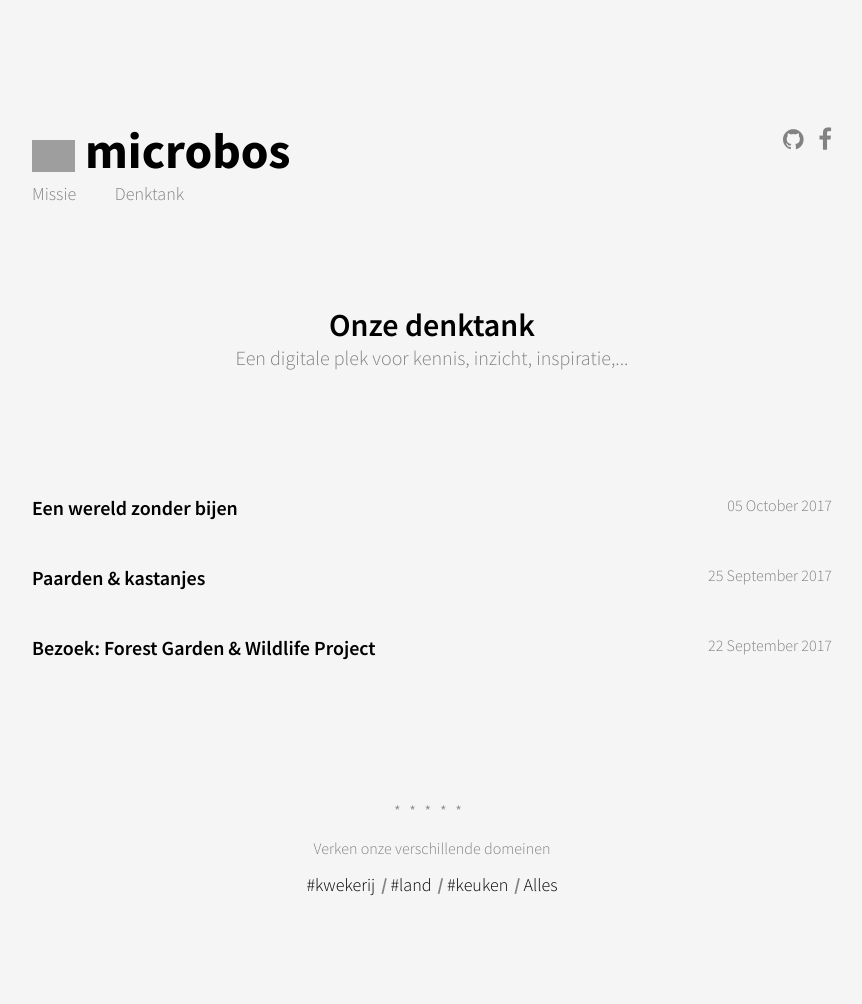
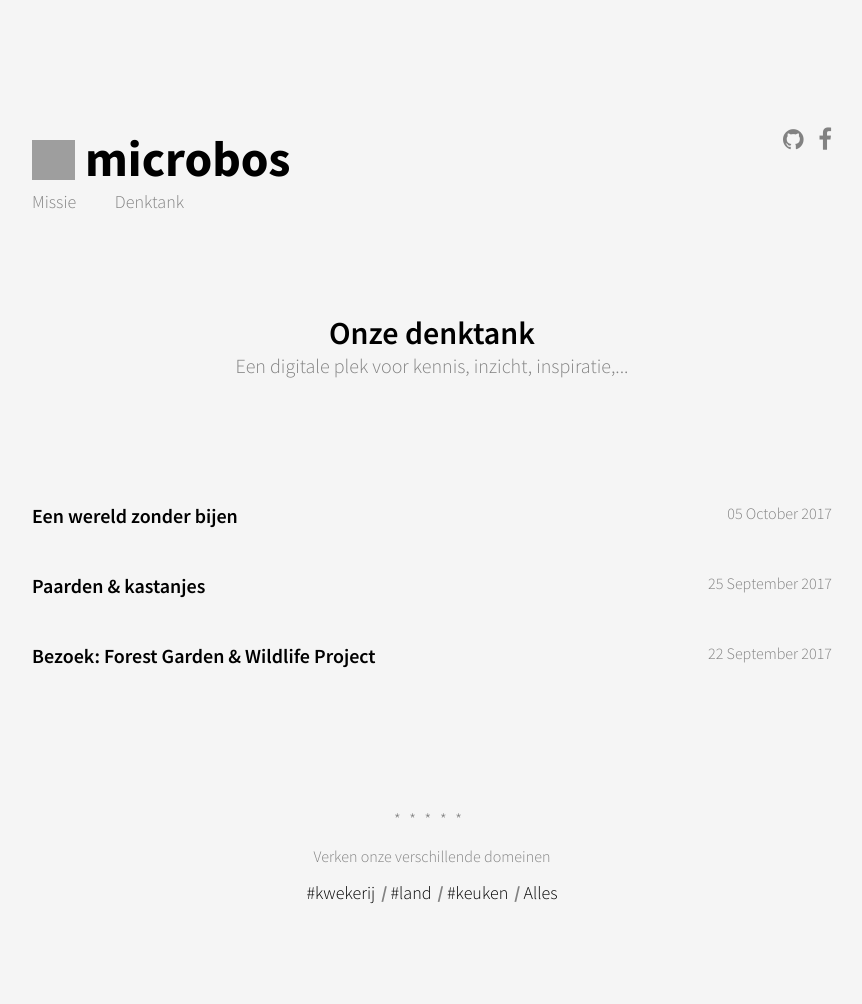
Before and after one commit to SimonBoury/microbos, a Jekyll site: the page built from index.html, in a window 1280 px wide. Shown: the whole page, without its empty margins (208-1070 px from the left). Built offline with Jekyll 4.4.1, drawn with Linux system fonts in a browser that asks for light colours; grey boxes are pictures that could not be loaded.

Commit message:
Update _default.scss

```diff
--- a/_sass/_default.scss
+++ b/_sass/_default.scss
@@ -82,7 +82,7 @@ strong {
     margin-bottom: 10px;
     display: inline-block;
     width: 43px;
-    heigth: 40px;
+    height: 40px;
     vertical-align: bottom;
 }
 .navigation {
@@ -223,7 +223,7 @@ strong {
 
 .categories__item {
     display: inline-block;
-    font-weight: 700;
+    font-weight: bold;
     font-size: 18px;
 }
 
```
